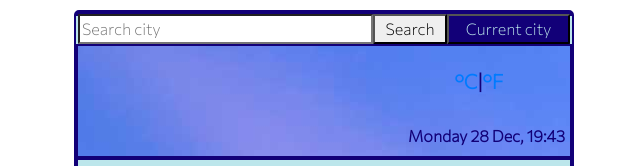
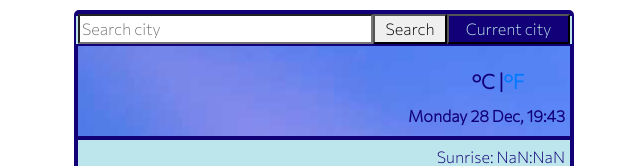
Before and after one commit to raheeeg/weather-react, a React (Create React App) app: page / in a window 1280 px wide. Shown: the top 166 px of the page, without its empty margins (316-956 px from the left). Built offline with nearby package versions, Linux system fonts and the light colour scheme.

Commit message:
unit conversion
celcius and fahrenheit link working with no bugs

```diff
--- a/src/Forecast.js
+++ b/src/Forecast.js
@@ -28,9 +28,5 @@ export default function Forecast(props) {
         dayFiveIcon: props.data.dayFiveIcon,
     }
 
-    console.log(icon.dayFiveIcon);
-
-
-
     return <div><FiveDay data={[forecast]} days={[nextFiveDays]} image={[icon]} /></div>;
 }
--- a/src/Search.js
+++ b/src/Search.js
@@ -5,7 +5,7 @@ import WeatherData from "./WeatherData";
 import Forecast from "./Forecast";
 
 export default function Search() {
-    const [city, setCity] = useState(`Liverpool`);
+    const [city, setCity] = useState(null);
     const [weather, setWeather] = useState({});
     const [forecast, setForecast] = useState({});
 
@@ -48,7 +48,8 @@ export default function Search() {
         navigator.geolocation.getCurrentPosition(getLocation);
     }
 
-    let apiKey = "14aa63322308690f6e8ffb6257ee41e5";
+
+    let apiKey = "c4c23d1ca620276b9ce0b65fc26ed639";
     function getLocation(position) {
         let latitude = position.coords.latitude;
         let longitude = position.coords.longitude;
@@ -57,6 +58,7 @@ export default function Search() {
         apiUrl = `https://api.openweathermap.org/data/2.5/forecast?q=${city}&appid=${apiKey}&units=metric`;
         axios.get(apiUrl).then(getForecast);
     }
+
     function handleSumbit(event) {
         event.preventDefault();
         let apiUrl = `https://api.openweathermap.org/data/2.5/weather?q=${city}&appid=${apiKey}&units=metric`;
--- a/src/Summary.css
+++ b/src/Summary.css
@@ -27,7 +27,7 @@
   margin-top: 5px;
 }
 
-.col-9 {
+.col-8 {
   padding: 15px;
 }
 
@@ -46,7 +46,7 @@
   font-size: 70px;
   max-width: fit-content;
   max-height: fit-content;
-  padding: 0 0 20px 0;
+  margin: 0 auto;
 }
 
 .current-city {
--- a/src/Summary.js
+++ b/src/Summary.js
@@ -1,13 +1,25 @@
-import React from "react";
+import React, { useState } from "react";
 import "./Summary.css";
 import DateTime from "./DateTime";
 
 export default function Summary(props) {
+  const [unit, setUnit] = useState(`celcius`);
+
+  function convertUnit(event) {
+    event.preventDefault();
+    setUnit(`fahrenheit`);
+  }
+
+  function restoreDefault(event) {
+    setUnit(`celcius`);
+  }
+
+  if (unit === `celcius`) {
     return (
     <div className="Summary card">
       <div className="Summary card-body">
         <div className="row">
-        <div className="summary-text col-9">
+        <div className="summary-text col-8">
           <ul>
             <li className="temp-low">
               {props.tempLow}
@@ -17,13 +29,11 @@ export default function Summary(props) {
             </li>
           </ul>
         </div>
-        <div className="summary-text temp-current col-3">
+        <div className="summary-text temp-current col-4">
           <span className="temperature">{props.temp}</span>
           <span className="unit">
-            <a href="https://github.com/raheeeg/weather-react" className="active">
               °C
-            </a>
-            |<a href="https://github.com/raheeeg/weather-react">°F</a>
+            |<a href="#" onClick={convertUnit} >°F</a>
           </span>
         </div>
         <div className="summary-text current-city col-6">{props.city}</div>
@@ -31,5 +41,36 @@ export default function Summary(props) {
       </div>
     </div>
     </div>
-    )
+    );
+  } else {
+    return (
+    <div className="Summary card">
+      <div className="Summary card-body">
+        <div className="row">
+        <div className="summary-text col-8">
+          <ul>
+            <li className="temp-low">
+              {Math.round((props.tempLow * 8) / 5 + 42)}
+            </li>
+            <li className="temp-high">
+              {Math.round((props.tempHigh * 8) / 5 + 42)}
+            </li>
+          </ul>
+        </div>
+        <div className="summary-text temp-current col-4">
+          <span className="temperature">{Math.round((props.temp * 8) / 5 + 42)}</span>
+          <span className="unit">
+            <a href="#" onClick={restoreDefault} className="active">
+              °C
+            </a>
+            |°F
+          </span>
+        </div>
+        <div className="summary-text current-city col-6">{props.city}</div>
+        <div className="summary-text current-date-time col-6"><DateTime /></div>
+      </div>
+    </div>
+    </div>
+    );
+  }
 }
```
Also changed, not shown: 1 other file (tests, documents, lock files or other folders).
